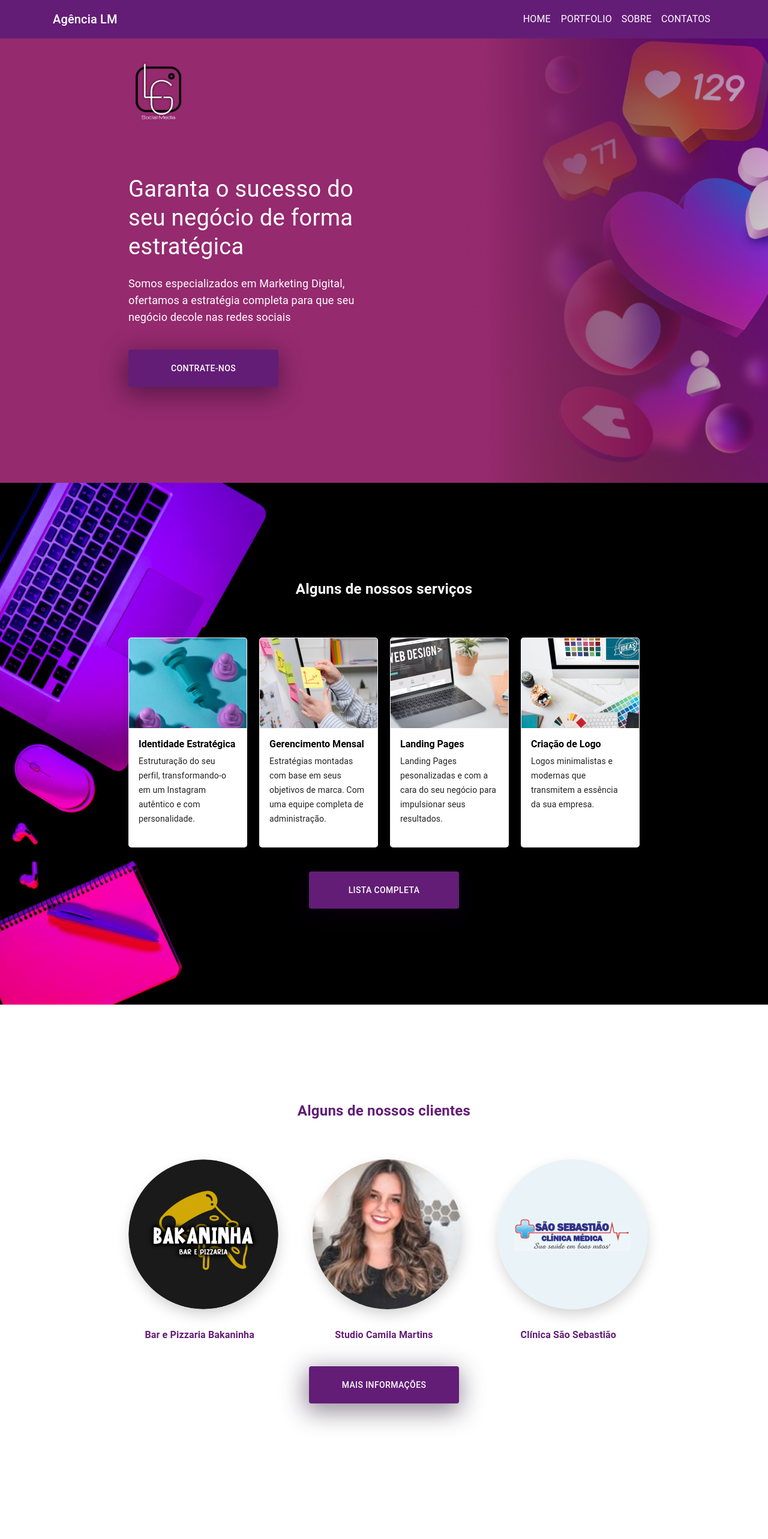
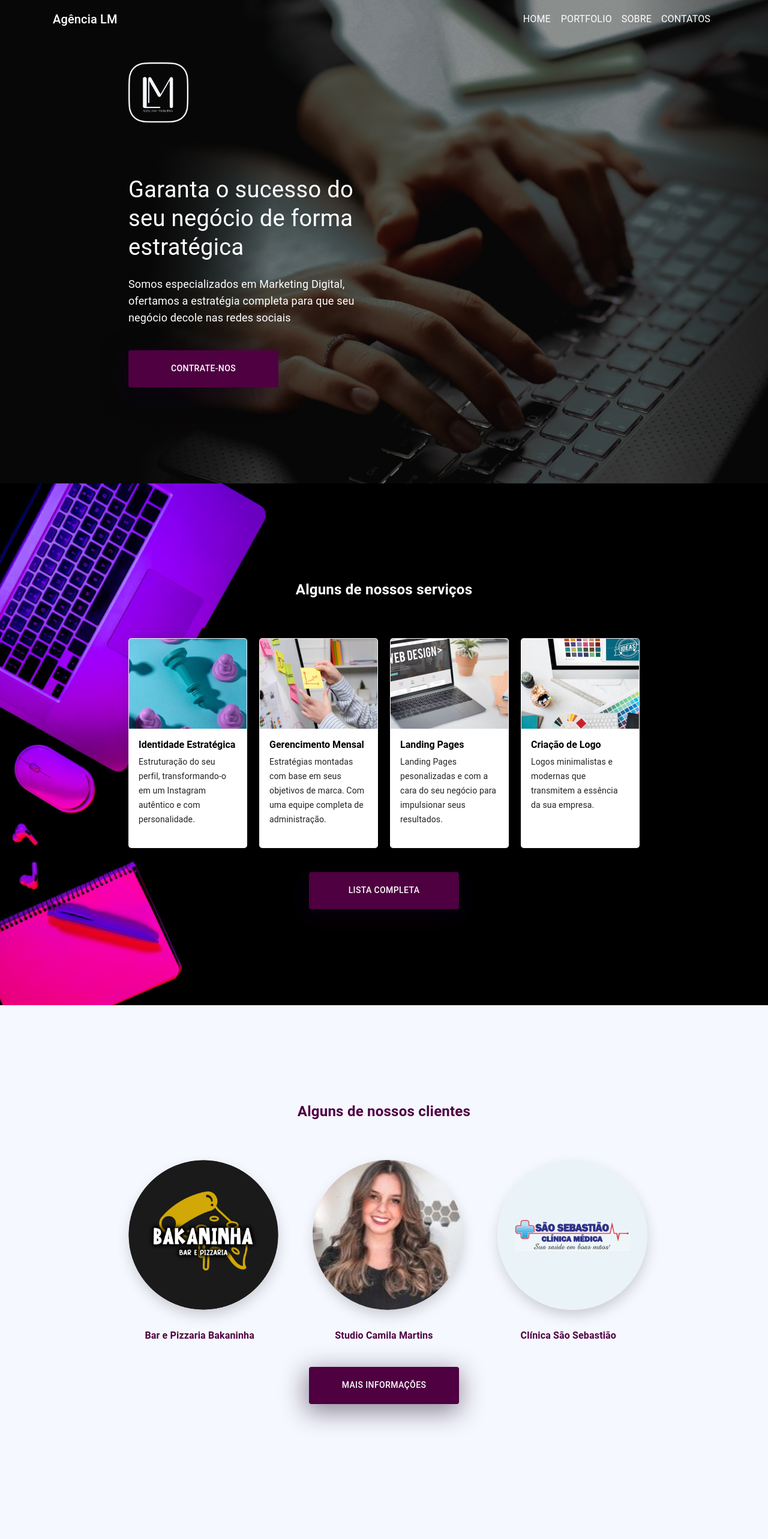
Before and after one commit to MatheusAmon12/pagina-sm-next, a Next.js app: page / in a window 1280 px wide. Shown: the top 2566 px of the page at 60% size. Built offline with nearby package versions, Linux system fonts and the light colour scheme.

Commit message:
Atualizando o design da página Home, top. Alterando paleta do Theme

```diff
--- a/pages/index.js
+++ b/pages/index.js
@@ -5,6 +5,7 @@ import { motion } from 'framer-motion'
 import useStyles from './indexStyles'
 
 import TemplateDefault from '../src/templates/Default'
+import Header from '../src/components/Header'
 import CardInfo from '../src/components/Card'
 import Carousel from '../src/components/Carousel'
 
@@ -38,6 +39,7 @@ const Home = () => {
   return(
     <TemplateDefault>
       <Container maxWidth={`100vw`} className={classes.bgTop} disableGutters>
+        <Header />
 
         <Container maxWidth='md' className={classes.container}>
           <motion.div
--- a/pages/indexStyles.js
+++ b/pages/indexStyles.js
@@ -41,8 +41,9 @@ const useStyles = makeStyles()((theme) => {
         boxShadow: '-2px 10px 40px 4px rgba(19,3,31,0.45)',
       },
       bgTop: {
-        backgroundImage: 'url(/images/background-top.png)',
+        backgroundImage: 'url(/images/background-top.jpg)',
         backgroundSize: 'cover',
+        backgroundPosition: 'center center',
         [theme.breakpoints.down('sm')]: {
           backgroundImage: 'url(/images/background-top-sm.png)'
         },
--- a/src/components/Header.js
+++ b/src/components/Header.js
@@ -35,7 +35,7 @@ export default function ButtonAppBar() {
 
   return (
     <Box sx={{ flexGrow: 1 }}>
-      <AppBar position="static">
+      <AppBar position="static" style={{backgroundColor: 'transparent', boxShadow: 'none'}}>
         <Container maxWidth='lg' className={classes.container}>
             <Toolbar className={classes.toolbar}>
                 <Typography variant="h6" component="div" sx={{ flexGrow: 1 }}>
--- a/src/templates/Default.js
+++ b/src/templates/Default.js
@@ -1,7 +1,6 @@
 import { Box, Container } from '@mui/material'
 import { makeStyles } from 'tss-react/mui'
 
-import Header from '../components/Header'
 import Footer from '../components/Footer'
 
 const useStyles = makeStyles()((theme) => {
@@ -17,7 +16,6 @@ const Default = ({ children }) => {
 
     return(
         <>
-            <Header />
             <Container maxWidth={`100vw`} className={classes.container} disableGutters>
                 { children }
             </Container>
--- a/src/theme.js
+++ b/src/theme.js
@@ -4,13 +4,13 @@ import { createTheme } from "@mui/material"
 const theme = createTheme({
     palette: {
         primary: {
-            main: "#631D76",
+            main: "#4E0041",
         },
         secondary: {
-            main: "#E18AD4",
+            main: "#070707",
         },
         background: {
-            default: '#FFFFFF'
+            default: '#F6F8FF'
         }
     },
 
```
Also changed, not shown: public/images/background-top.jpg (added), public/images/logoAgencia.png.
